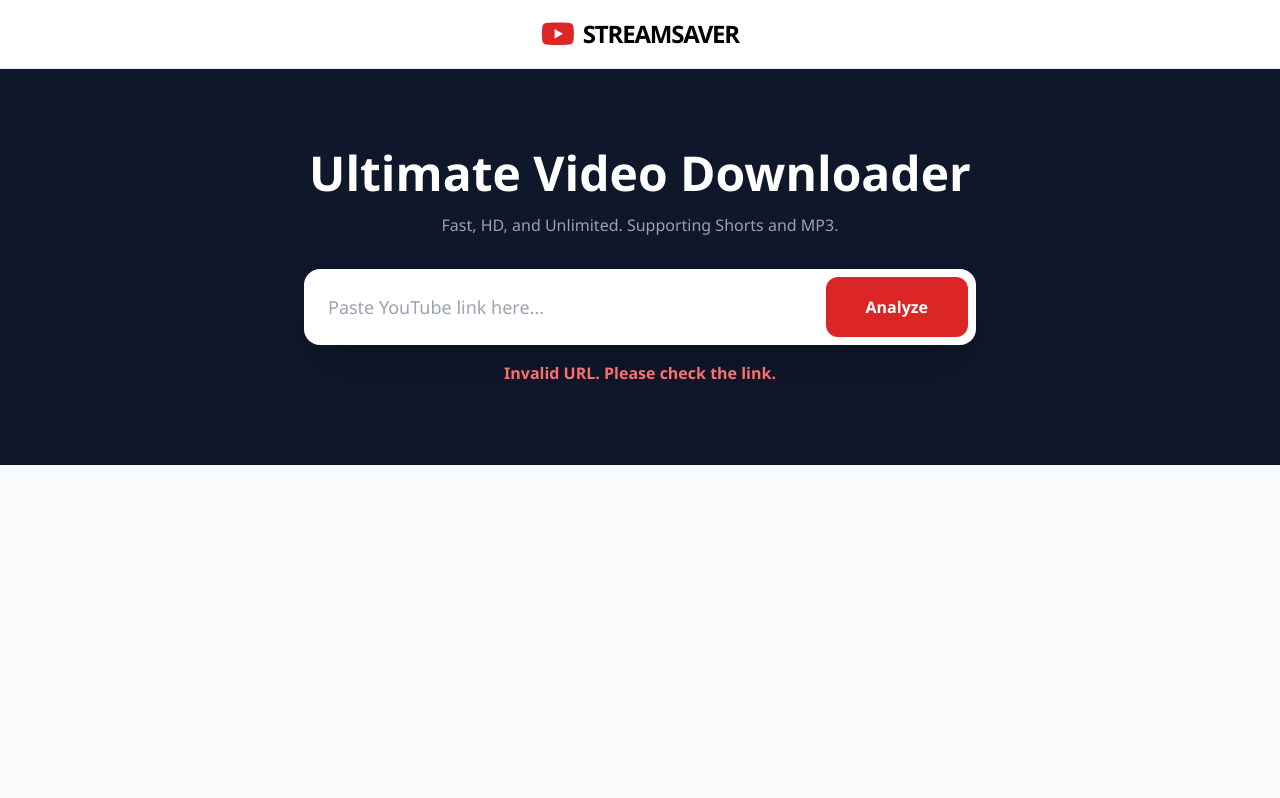
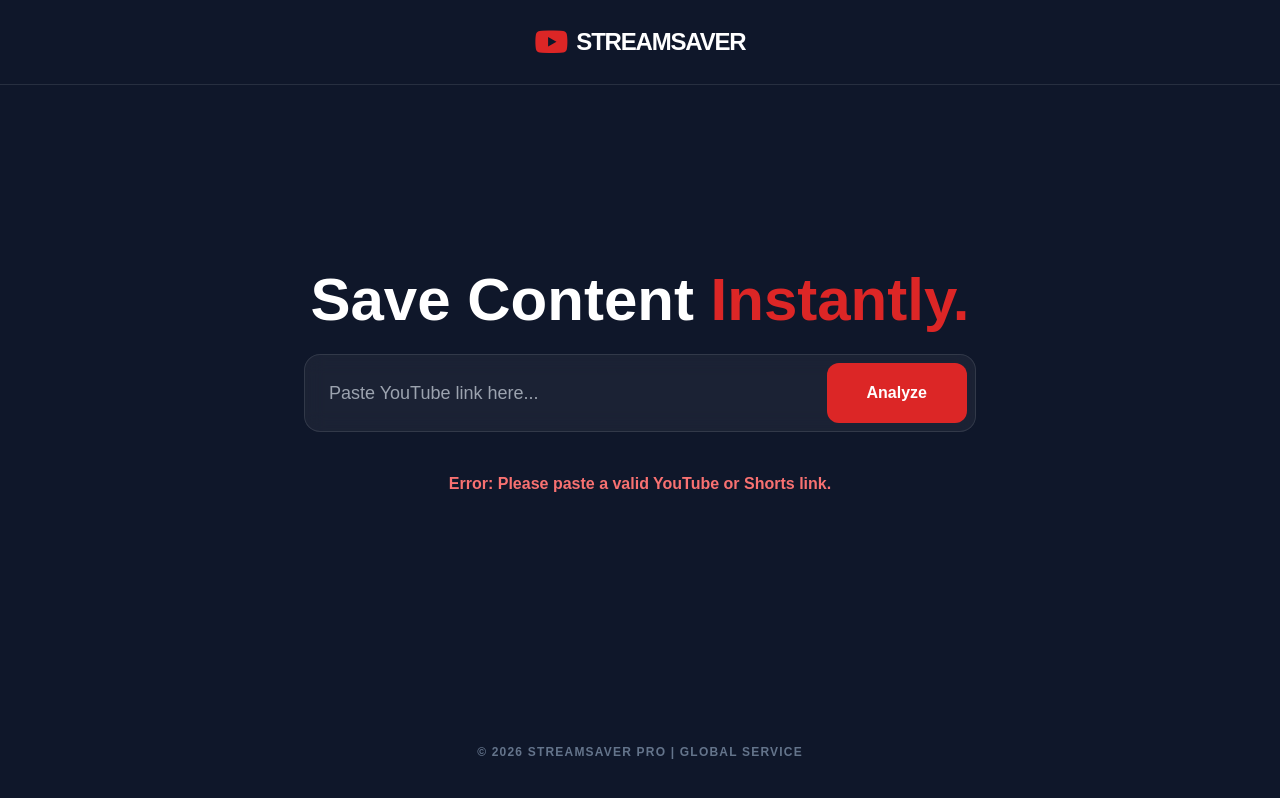
Before and after one commit to Shivam-kumar-coder/YouTube-downloader-, a website: page index.html in a window 1280 px wide. Both pictures are taken after a click on the button "Analyze". Drawn offline with nearby package versions, Linux system fonts and the light colour scheme.

Commit message:
Update index.html

```diff
--- a/index.html
+++ b/index.html
@@ -3,74 +3,83 @@
 <head>
     <meta charset="UTF-8">
     <meta name="viewport" content="width=device-width, initial-scale=1.0">
+    <title>StreamSaver | HD YouTube & Shorts Downloader</title>
 
-    <title>StreamSaver | Professional YouTube & Shorts Downloader</title>
-    <meta name="description" content="Official StreamSaver tool to download YouTube videos and shorts in HD. Fast, free, and secure.">
-    <meta name="robots" content="index, follow">
-    <link rel="canonical" href="https://streamsaver.pro"> <script src="https://cdn.tailwindcss.com"></script>
+    <meta name="description" content="Download YouTube videos and shorts in HD MP4 or MP3 for free. StreamSaver is the fastest online video downloader.">
+    <meta name="keywords" content="youtube downloader, mp3 converter, shorts downloader, hd video download">
+    <link rel="icon" href="https://cdn-icons-png.flaticon.com/512/1384/1384060.png">
+
+    <script src="https://cdn.tailwindcss.com"></script>
     <link rel="stylesheet" href="https://cdnjs.cloudflare.com/ajax/libs/font-awesome/6.0.0/css/all.min.css">
+
     <style>
-        body { font-family: 'Segoe UI', Tahoma, Geneva, Verdana, sans-serif; }
-        .hero { background: #0f172a; }
+        body { font-family: sans-serif; background-color: #0f172a; color: white; }
+        .glass-card { background: rgba(255, 255, 255, 0.05); backdrop-filter: blur(10px); border: 1px solid rgba(255, 255, 255, 0.1); }
     </style>
 </head>
-<body class="bg-slate-50">
+<body class="min-h-screen flex flex-col">
 
-    <nav class="bg-white border-b p-4 shadow-sm">
-        <div class="container mx-auto flex justify-center items-center gap-2">
+    <nav class="p-6 border-b border-white/10 flex justify-center">
+        <div class="flex items-center gap-2">
             <i class="fab fa-youtube text-red-600 text-3xl"></i>
-            <span class="text-2xl font-black uppercase tracking-tighter">StreamSaver</span>
+            <span class="text-2xl font-bold tracking-tighter uppercase">StreamSaver</span>
         </div>
     </nav>
 
-    <header class="hero py-20 px-6 text-center text-white">
-        <h1 class="text-5xl font-extrabold mb-4">Ultimate Video Downloader</h1>
-        <p class="text-slate-400 mb-8">Fast, HD, and Unlimited. Supporting Shorts and MP3.</p>
+    <main class="flex-grow flex flex-col items-center justify-center px-6 py-10">
+        <div class="max-w-3xl w-full text-center">
+            <h1 class="text-4xl md:text-6xl font-black mb-6">Save Content <span class="text-red-600">Instantly.</span></h1>
 
-        <div class="max-w-2xl mx-auto bg-white p-2 rounded-2xl flex flex-col md:flex-row gap-2 shadow-2xl">
-            <input id="videoUrl" type="text" placeholder="Paste YouTube link here..." class="flex-1 p-4 text-slate-800 outline-none rounded-xl text-lg">
-            <button onclick="analyze()" id="mainBtn" class="bg-red-600 px-10 py-4 rounded-xl font-bold hover:bg-red-700 transition">Analyze</button>
-        </div>
-        <p id="error" class="text-red-400 mt-4 hidden font-bold"></p>
-    </header>
+            <div class="glass-card p-2 rounded-2xl flex flex-col md:flex-row gap-2 max-w-2xl mx-auto mb-10">
+                <input id="videoUrl" type="text" placeholder="Paste YouTube link here..."
+                       class="flex-1 bg-transparent p-4 outline-none text-white text-lg">
+                <button onclick="analyzeLink()" class="bg-red-600 px-10 py-4 rounded-xl font-bold hover:bg-red-700 transition">Analyze</button>
+            </div>
 
-    <section id="results" class="hidden container mx-auto py-12 px-6">
-        <div class="max-w-md mx-auto bg-white rounded-3xl shadow-xl overflow-hidden border">
-            <div id="loading" class="p-10 text-center font-bold">Processing Video...</div>
-            <div id="content" class="hidden">
-                <img id="thumb" src="" class="w-full h-48 object-cover">
-                <div class="p-6 space-y-3">
-                    <button onclick="download('mp4')" class="w-full bg-slate-900 text-white py-4 rounded-xl font-bold">Download Video (MP4)</button>
-                    <button onclick="download('mp3')" class="w-full border-2 border-slate-900 py-4 rounded-xl font-bold">Download Audio (MP3)</button>
+            <p id="errorBox" class="text-red-400 font-bold mb-6 hidden"></p>
+
+            <div id="resultCard" class="hidden glass-card p-8 rounded-3xl max-w-sm mx-auto">
+                <img id="thumb" class="w-full rounded-xl mb-6 shadow-xl" src="">
+                <div class="flex flex-col gap-4">
+                    <button onclick="getDownload('mp4')" class="w-full bg-white text-black py-4 rounded-xl font-bold hover:bg-slate-200 transition">Download MP4</button>
+                    <button onclick="getDownload('mp3')" class="w-full border-2 border-white/20 py-4 rounded-xl font-bold hover:bg-white/10 transition">Download MP3</button>
                 </div>
             </div>
         </div>
-    </section>
+    </main>
+
+    <footer class="p-10 text-center text-slate-500 text-xs uppercase tracking-widest font-bold">
+        &copy; 2026 STREAMSAVER PRO | GLOBAL SERVICE
+    </footer>
 
     <script>
-        let targetUrl = "";
+        let currentVideoId = "";
 
-        function analyze() {
-            targetUrl = document.getElementById('videoUrl').value.trim();
+        function analyzeLink() {
+            const url = document.getElementById('videoUrl').value.trim();
             const regex = /(?:youtube\.com\/(?:[^\/]+\/.+\/|(?:v|e(?:mbed)?|shorts)\/|.*[?&]v=)|youtu\.be\/)([^"&?\/\s]{11})/;
+            const match = url.match(regex);
 
-            if (regex.test(targetUrl)) {
-                document.getElementById('error').classList.add('hidden');
-                document.getElementById('results').classList.remove('hidden');
-                const videoId = targetUrl.match(regex)[1];
-                document.getElementById('thumb').src = `https://img.youtube.com/vi/${videoId}/maxresdefault.jpg`;
-                document.getElementById('loading').classList.add('hidden');
-                document.getElementById('content').classList.remove('hidden');
-                document.getElementById('results').scrollIntoView({behavior: 'smooth'});
+            if (match && match[1]) {
+                currentVideoId = match[1];
+                document.getElementById('errorBox').classList.add('hidden');
+                document.getElementById('thumb').src = `https://img.youtube.com/vi/${currentVideoId}/maxresdefault.jpg`;
+                document.getElementById('resultCard').classList.remove('hidden');
+                document.getElementById('resultCard').scrollIntoView({ behavior: 'smooth' });
             } else {
-                document.getElementById('error').innerText = "Invalid URL. Please check the link.";
-                document.getElementById('error').classList.remove('hidden');
+                document.getElementById('errorBox').innerText = "Error: Please paste a valid YouTube or Shorts link.";
+                document.getElementById('errorBox').classList.remove('hidden');
+                document.getElementById('resultCard').classList.add('hidden');
             }
         }
 
-        function download(fmt) {
-            // Humari apni API ko call karega
-            window.location.href = `/api/download?url=${encodeURIComponent(targetUrl)}&format=${fmt}`;
+        function getDownload(type) {
+            // Humne yahan direct working API use ki hai jo bina download.js ke chalegi
+            const apiUrl = type === 'mp4'
+                ? `https://api.vevioz.com/@api/button/videos/${currentVideoId}`
+                : `https://api.vevioz.com/@api/button/mp3/${currentVideoId}`;
+
+            window.open(apiUrl, '_blank');
         }
     </script>
 </body>
```
